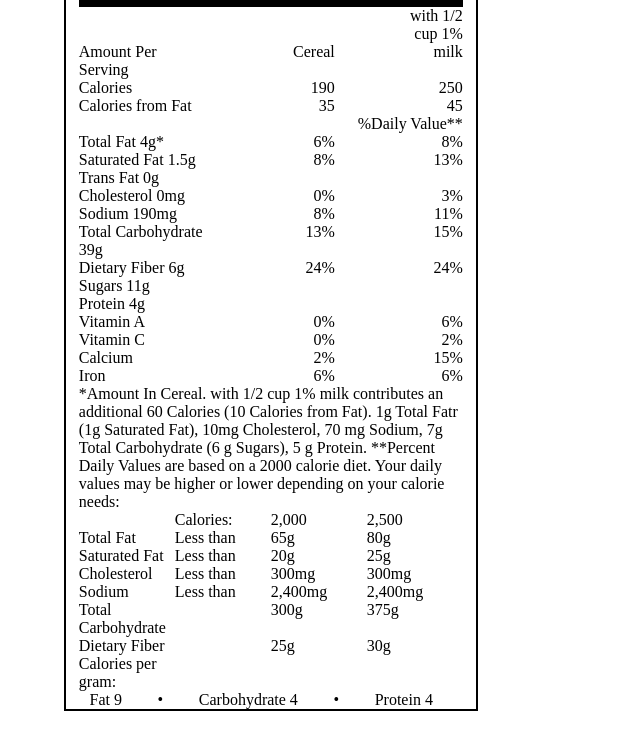
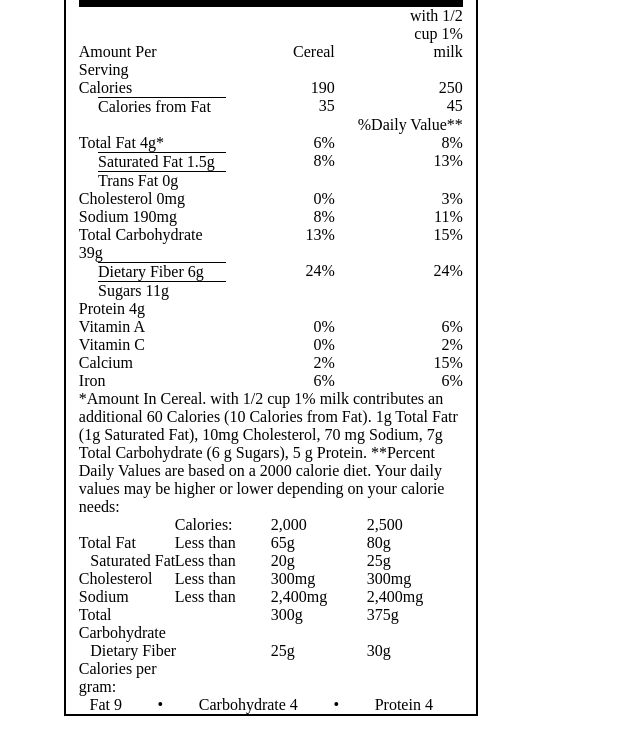
Before and after one commit to Ragenti/FE16-CSS-Day3-Sebastian-Thomas, a plain HTML site: page Thomas/Intermediate/intermediate.html in a window 1280 px wide. Shown: the part 112-866 px from the top of the page, without its empty margins (0-640 px from the left). Drawn offline with Linux system fonts and the light colour scheme.

Commit message:
indentation

```diff
--- a/Thomas/Intermediate/intermediate.html
+++ b/Thomas/Intermediate/intermediate.html
@@ -87,8 +87,17 @@
             margin:0;
             padding:0;
         }
-        #protein{
+        #protein4{
             margin-right: 5%;
+        }
+        .row>.indent{
+            margin-left: 5%;
+            margin-right: -5%;
+            border-top: 1px solid black;
+        }
+        .row>.calories_indent{
+            margin-left: 3%;
+            margin-right: -3%;
         }
 
 
@@ -118,7 +127,7 @@
                 <div>250</div>
             </div>
             <div class="row">
-                <div class = "first_column">Calories from Fat</div>
+                <div id = "leck" class = "first_column indent">Calories from Fat</div>
                 <div>35</div>
                 <div>45</div>
             </div>
@@ -131,12 +140,12 @@
                 <div>8%</div>
             </div>
             <div class="row">
-                <div class = "first_column">Saturated Fat 1.5g</div>
+                <div class = "first_column indent">Saturated Fat 1.5g</div>
                 <div>8%</div>
                 <div>13%</div>
             </div>
             <div class="row">
-                <div class = "first_column">Trans Fat 0g</div>
+                <div class = "first_column indent">Trans Fat 0g</div>
                 <div></div>
                 <div></div>
             </div>
@@ -156,12 +165,12 @@
                 <div>15%</div>
             </div>
             <div class="row">
-                <div class = "first_column">Dietary Fiber 6g</div>
+                <div class = "first_column indent">Dietary Fiber 6g</div>
                 <div>24%</div>
                 <div>24%</div>
             </div>
             <div class="row">
-                <div class = "first_column">Sugars 11g</div>
+                <div class = "first_column indent">Sugars 11g</div>
                 <div></div>
                 <div></div>
             </div>
@@ -210,7 +219,7 @@
                 <div>80g</div>
             </div>
             <div class="row">
-                <div>Saturated Fat</div>
+                <div class = "calories_indent">Saturated Fat</div>
                 <div>Less than</div>
                 <div>20g</div>
                 <div>25g</div>
@@ -234,7 +243,7 @@
                 <div>375g</div>
             </div>
             <div class="row">
-                <div>Dietary Fiber</div>
+                <div class = "calories_indent">Dietary Fiber</div>
                 <div></div>
                 <div>25g</div>
                 <div>30g</div>
@@ -250,7 +259,7 @@
                 <div class = "bullet"><span>&#8226;</span></div>
                 <div>Carbohydrate 4</div>
                 <div class = "bullet"><span>&#8226;</span></div>
-                <div id = "protein">Protein 4</div>
+                <div id = "protein4">Protein 4</div>
             </div>
         </div>
     </div>
```
